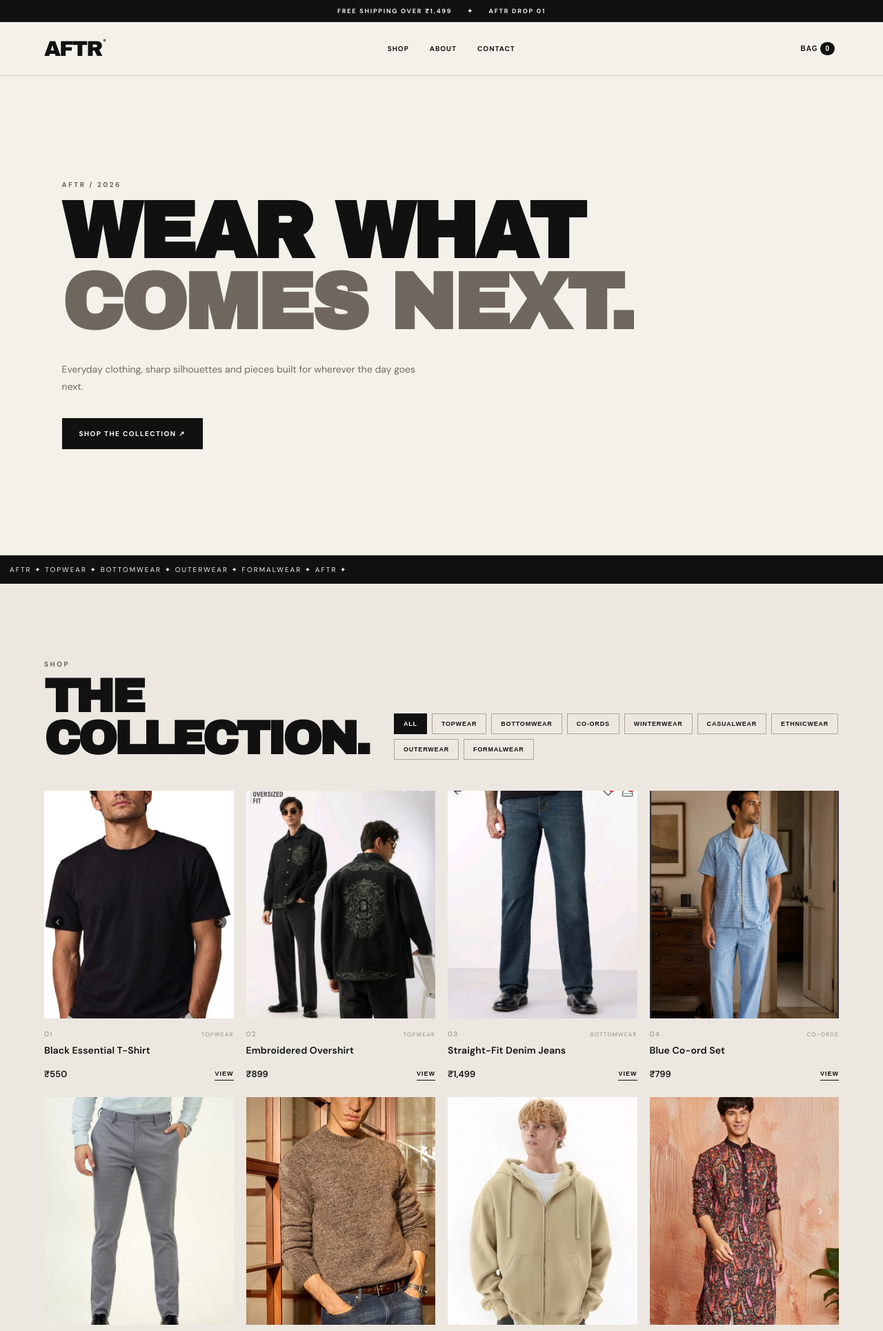
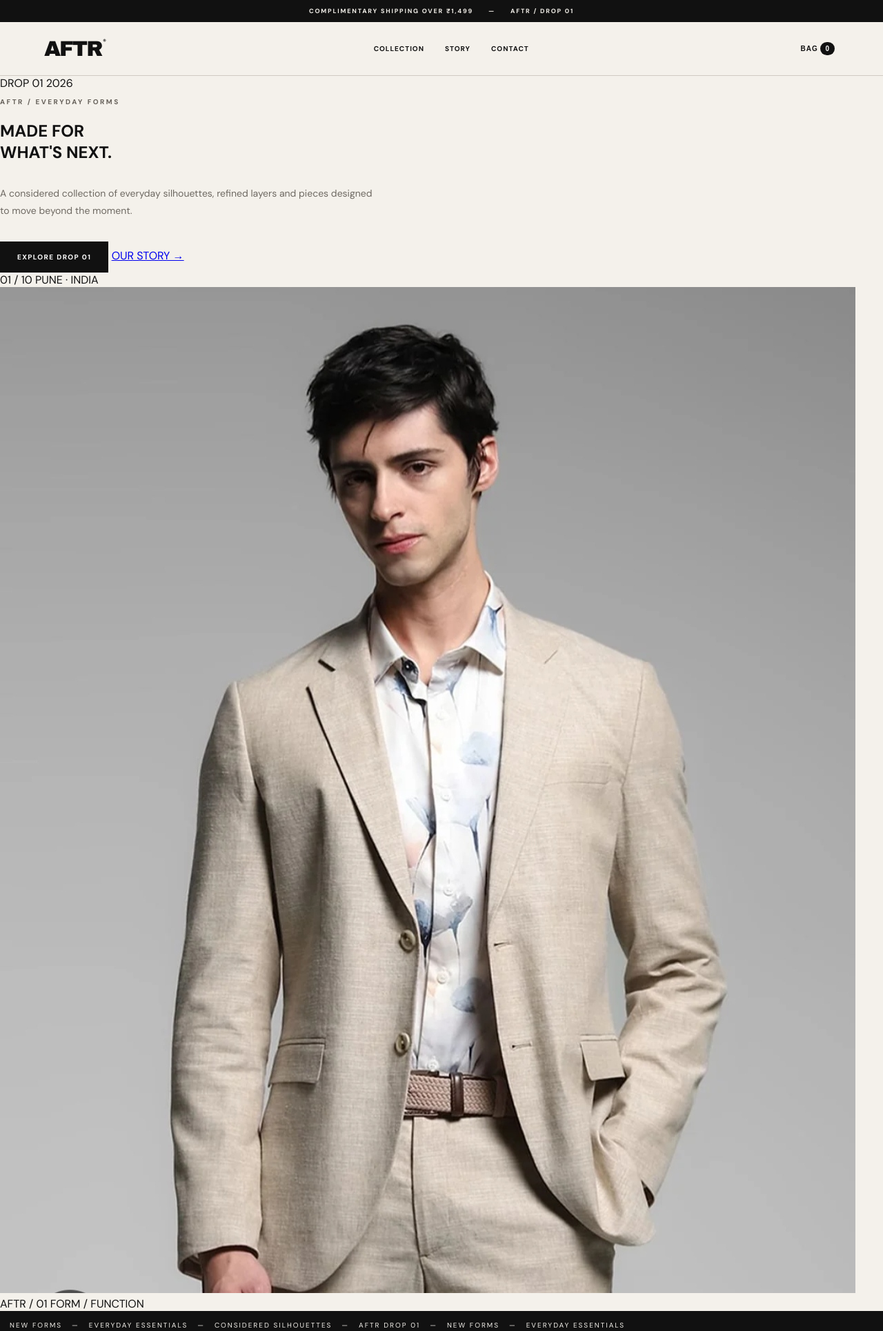
Before and after one commit to parths256/aftr-store, a Flask app: page / in a window 1280 px wide. Shown: the top 1929 px of the page at 69% size. Run offline with Flask 3, Linux system fonts and the light colour scheme; some libraries are stand-ins or nearby versions.

Commit message:
Revise index.html for updated layout and content
Updated the HTML structure and content for the AFTR website, including changes to the hero section, navigation links, and footer.

```diff
--- a/templates/index.html
+++ b/templates/index.html
@@ -1,6 +1,450 @@
-<!doctype html><html><head><meta charset="utf-8"><meta name="viewport" content="width=device-width,initial-scale=1"><title>AFTR — Wear What Comes Next.</title><link rel="preconnect" href="https://fonts.googleapis.com"><link rel="preconnect" href="https://fonts.gstatic.com" crossorigin><link href="https://fonts.googleapis.com/css2?family=Archivo+Black&family=DM+Sans:wght@400;500;600;700&display=swap" rel="stylesheet"><link rel="stylesheet" href="/static/style.css"><script src="https://checkout.razorpay.com/v1/checkout.js"></script></head><body>
-<div class="topbar">FREE SHIPPING OVER ₹1,499 <span>✦</span> AFTR DROP 01</div><header><a class="brand" href="#">AFTR<span>®</span></a><nav><a href="#shop">SHOP</a><a href="#about">ABOUT</a><a href="#contact">CONTACT</a></nav><button class="bag" id="bagBtn">BAG <b id="count">0</b></button></header>
-<main><section class="hero"><p class="kicker">AFTR / 2026</p><h1>WEAR WHAT<br><span>COMES NEXT.</span></h1><p class="hero-copy">Everyday clothing, sharp silhouettes and pieces built for wherever the day goes next.</p><a href="#shop" class="button">SHOP THE COLLECTION ↗</a></section><div class="marquee"><div>AFTR ✦ TOPWEAR ✦ BOTTOMWEAR ✦ OUTERWEAR ✦ FORMALWEAR ✦ AFTR ✦</div></div><section class="shop" id="shop"><div class="section-head"><div><p class="kicker">SHOP</p><h2>THE COLLECTION.</h2></div><div class="filters" id="filters"></div></div><div class="grid" id="grid"></div></section><section class="about" id="about"><p class="kicker">ABOUT AFTR</p><h2>NO OVERTHINKING.<br><span>JUST GOOD CLOTHES.</span></h2><p>AFTR is built around versatile pieces you can actually wear every day.</p></section><section class="contact" id="contact"><p class="kicker">CONTACT</p><h2>AFTR SUPPORT</h2><p>Add your real phone, email, Instagram and WhatsApp here before launch.</p></section></main>
-<footer><a class="brand" href="#">AFTR<span>®</span></a><p>CONTACT · SHIPPING · RETURNS</p><small>© 2026 AFTR. ALL RIGHTS RESERVED.</small></footer>
-<div class="shade" id="shade"></div><aside class="drawer" id="drawer"><div class="drawer-head"><h2>YOUR BAG</h2><button id="closeBag">×</button></div><div id="items" class="items"></div><div class="drawer-foot"><div class="subtotal"><span>SUBTOTAL</span><strong id="subtotal">₹0</strong></div><small>Shipping calculated at checkout.</small><button class="button full" id="checkoutBtn">CHECKOUT ↗</button></div></aside>
-<div class="modal" id="checkoutModal"><div class="checkout-box"><button class="x" id="closeCheckout">×</button><div id="checkoutFormWrap"><p class="kicker">CHECKOUT</p><h2>COMPLETE YOUR<br><span>ORDER.</span></h2><form id="checkoutForm"><div class="row"><label>FIRST NAME<input id="firstName" required></label><label>LAST NAME<input id="lastName" required></label></div><label>EMAIL<input id="email" type="email" required></label><label>PHONE<input id="phone" type="tel" required></label><label>ADDRESS<input id="address" required></label><div class="row"><label>CITY<input id="city" required></label><label>PIN<input id="pin" pattern="[0-9]{6}" required></label></div><label>PAYMENT<select id="paymentMethod"><option value="razorpay">Pay Online with Razorpay</option><option value="cod">Cash on Delivery</option></select></label><div class="total"><span>TOTAL</span><b id="checkoutTotal">₹0</b></div><button class="button full" type="submit" id="payBtn">CONTINUE ↗</button></form><p id="checkoutError" class="error hidden"></p></div><div id="success" class="success hidden"><div class="check">✓</div><p class="kicker">ORDER CONFIRMED</p><h2>YOU'RE<br><span>AFTR.</span></h2><p id="successText"></p><button class="button" id="done">BACK TO SHOP</button></div></div></div><script src="/static/script.js"></script></body></html>
+<!doctype html>
+<html>
+<head>
+  <meta charset="utf-8">
+  <meta name="viewport" content="width=device-width,initial-scale=1">
+
+  <title>AFTR — Wear What Comes Next.</title>
+
+  <link rel="preconnect" href="https://fonts.googleapis.com">
+  <link rel="preconnect" href="https://fonts.gstatic.com" crossorigin>
+
+  <link href="https://fonts.googleapis.com/css2?family=Archivo+Black&family=DM+Sans:wght@400;500;600;700&display=swap" rel="stylesheet">
+
+  <link rel="stylesheet" href="/static/style.css">
+
+  <script src="https://checkout.razorpay.com/v1/checkout.js"></script>
+</head>
+
+<body>
+
+  <!-- TOP ANNOUNCEMENT -->
+
+  <div class="topbar">
+    COMPLIMENTARY SHIPPING OVER ₹1,499
+    <span>—</span>
+    AFTR / DROP 01
+  </div>
+
+
+  <!-- HEADER -->
+
+  <header>
+
+    <a class="brand" href="#">
+      AFTR<span>®</span>
+    </a>
+
+    <nav>
+      <a href="#shop">COLLECTION</a>
+      <a href="#about">STORY</a>
+      <a href="#contact">CONTACT</a>
+    </nav>
+
+    <button class="bag" id="bagBtn">
+      BAG <b id="count">0</b>
+    </button>
+
+  </header>
+
+
+  <main>
+
+    <!-- NEW EDITORIAL HERO -->
+
+    <section class="editorial-hero">
+
+      <div class="hero-left">
+
+        <div class="hero-meta">
+          <span>DROP 01</span>
+          <span>2026</span>
+        </div>
+
+        <p class="kicker">
+          AFTR / EVERYDAY FORMS
+        </p>
+
+        <h1>
+          MADE FOR<br>
+          <span>WHAT'S NEXT.</span>
+        </h1>
+
+        <p class="hero-copy">
+          A considered collection of everyday silhouettes,
+          refined layers and pieces designed to move beyond
+          the moment.
+        </p>
+
+        <div class="hero-actions">
+
+          <a href="#shop" class="button">
+            EXPLORE DROP 01
+          </a>
+
+          <a href="#about" class="text-link">
+            OUR STORY →
+          </a>
+
+        </div>
+
+        <div class="hero-bottom">
+
+          <span>01 / 10</span>
+
+          <span>
+            PUNE · INDIA
+          </span>
+
+        </div>
+
+      </div>
+
+
+      <div class="hero-visual">
+
+        <img
+          src="/static/product 10.jpg"
+          alt="AFTR Collection"
+        >
+
+        <div class="hero-image-label">
+          <span>AFTR / 01</span>
+          <span>FORM / FUNCTION</span>
+        </div>
+
+      </div>
+
+    </section>
+
+
+    <!-- SMALL EDITORIAL STRIP -->
+
+    <div class="marquee">
+      <div>
+        NEW FORMS &nbsp; — &nbsp;
+        EVERYDAY ESSENTIALS &nbsp; — &nbsp;
+        CONSIDERED SILHOUETTES &nbsp; — &nbsp;
+        AFTR DROP 01 &nbsp; — &nbsp;
+        NEW FORMS &nbsp; — &nbsp;
+        EVERYDAY ESSENTIALS
+      </div>
+    </div>
+
+
+    <!-- SHOP -->
+
+    <section class="shop" id="shop">
+
+      <div class="section-head">
+
+        <div>
+
+          <p class="kicker">
+            DROP 01 / 10 PIECES
+          </p>
+
+          <h2>
+            THE<br>COLLECTION.
+          </h2>
+
+        </div>
+
+        <div class="filters" id="filters"></div>
+
+      </div>
+
+
+      <div class="grid" id="grid"></div>
+
+    </section>
+
+
+    <!-- ABOUT -->
+
+    <section class="about" id="about">
+
+      <p class="kicker">
+        THE AFTR IDEA
+      </p>
+
+      <h2>
+        LESS NOISE.<br>
+        <span>BETTER CLOTHES.</span>
+      </h2>
+
+      <p class="about-copy">
+        AFTR is built around clothes that live beyond trends.
+        Versatile forms, considered proportions and pieces
+        designed to work wherever the day goes next.
+      </p>
+
+    </section>
+
+
+    <!-- CONTACT -->
+
+    <section class="contact" id="contact">
+
+      <p class="kicker">
+        CLIENT SERVICES
+      </p>
+
+      <h2>
+        TALK TO<br>AFTR.
+      </h2>
+
+      <p>
+        Questions about your order, sizing or delivery?
+        We're here to help.
+      </p>
+
+      <div class="contact-links">
+        <span>INSTAGRAM</span>
+        <span>EMAIL</span>
+        <span>WHATSAPP</span>
+      </div>
+
+    </section>
+
+  </main>
+
+
+  <!-- FOOTER -->
+
+  <footer>
+
+    <a class="brand" href="#">
+      AFTR<span>®</span>
+    </a>
+
+    <p>
+      SHIPPING · RETURNS · CONTACT
+    </p>
+
+    <small>
+      © 2026 AFTR. ALL RIGHTS RESERVED.
+    </small>
+
+  </footer>
+
+
+  <!-- BAG OVERLAY -->
+
+  <div class="shade" id="shade"></div>
+
+
+  <!-- BAG -->
+
+  <aside class="drawer" id="drawer">
+
+    <div class="drawer-head">
+
+      <h2>YOUR BAG</h2>
+
+      <button id="closeBag">
+        ×
+      </button>
+
+    </div>
+
+
+    <div id="items" class="items"></div>
+
+
+    <div class="drawer-foot">
+
+      <div class="subtotal">
+
+        <span>SUBTOTAL</span>
+
+        <strong id="subtotal">
+          ₹0
+        </strong>
+
+      </div>
+
+      <small>
+        Shipping calculated at checkout.
+      </small>
+
+      <button
+        class="button full"
+        id="checkoutBtn">
+        CHECKOUT →
+      </button>
+
+    </div>
+
+  </aside>
+
+
+  <!-- CHECKOUT -->
+
+  <div class="modal" id="checkoutModal">
+
+    <div class="checkout-box">
+
+      <button
+        class="x"
+        id="closeCheckout">
+        ×
+      </button>
+
+
+      <div id="checkoutFormWrap">
+
+        <p class="kicker">
+          CHECKOUT
+        </p>
+
+        <h2>
+          COMPLETE<br>
+          <span>YOUR ORDER.</span>
+        </h2>
+
+
+        <form id="checkoutForm">
+
+          <div class="row">
+
+            <label>
+              FIRST NAME
+              <input id="firstName" required>
+            </label>
+
+            <label>
+              LAST NAME
+              <input id="lastName" required>
+            </label>
+
+          </div>
+
+
+          <label>
+            EMAIL
+            <input
+              id="email"
+              type="email"
+              required>
+          </label>
+
+
+          <label>
+            PHONE
+            <input
+              id="phone"
+              type="tel"
+              required>
+          </label>
+
+
+          <label>
+            ADDRESS
+            <input id="address" required>
+          </label>
+
+
+          <div class="row">
+
+            <label>
+              CITY
+              <input id="city" required>
+            </label>
+
+            <label>
+              PIN
+              <input
+                id="pin"
+                pattern="[0-9]{6}"
+                required>
+            </label>
+
+          </div>
+
+
+          <label>
+            PAYMENT
+
+            <select id="paymentMethod">
+
+              <option value="razorpay">
+                Pay Online with Razorpay
+              </option>
+
+              <option value="cod">
+                Cash on Delivery
+              </option>
+
+            </select>
+
+          </label>
+
+
+          <div class="total">
+
+            <span>TOTAL</span>
+
+            <b id="checkoutTotal">
+              ₹0
+            </b>
+
+          </div>
+
+
+          <button
+            class="button full"
+            type="submit"
+            id="payBtn">
+
+            CONTINUE →
+
+          </button>
+
+        </form>
+
+
+        <p
+          id="checkoutError"
+          class="error hidden">
+        </p>
+
+      </div>
+
+
+      <div
+        id="success"
+        class="success hidden">
+
+        <div class="check">
+          ✓
+        </div>
+
+        <p class="kicker">
+          ORDER CONFIRMED
+        </p>
+
+        <h2>
+          YOU'RE<br>
+          <span>AFTR.</span>
+        </h2>
+
+        <p id="successText"></p>
+
+        <button
+          class="button"
+          id="done">
+          BACK TO SHOP
+        </button>
+
+      </div>
+
+    </div>
+
+  </div>
+
+
+  <script src="/static/script.js"></script>
+
+</body>
+</html>
```
